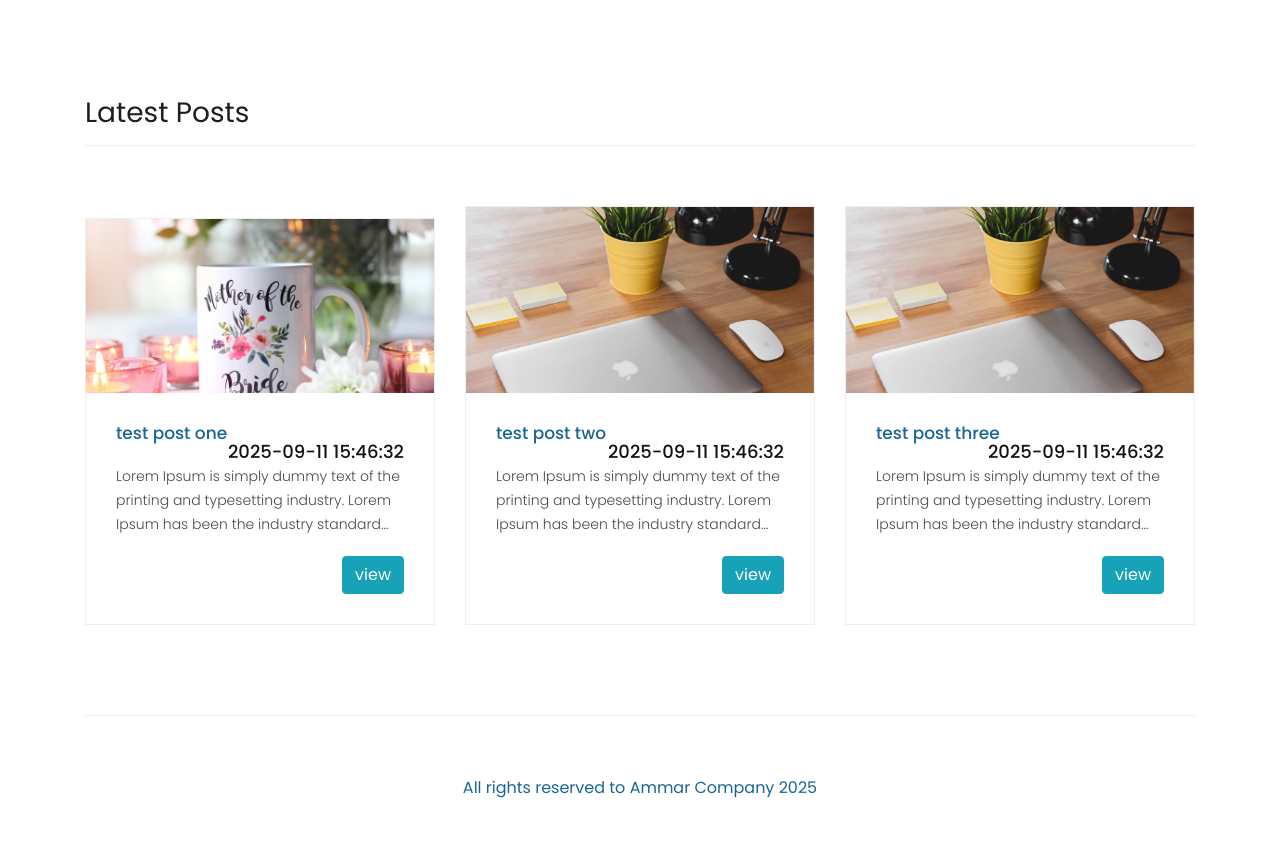
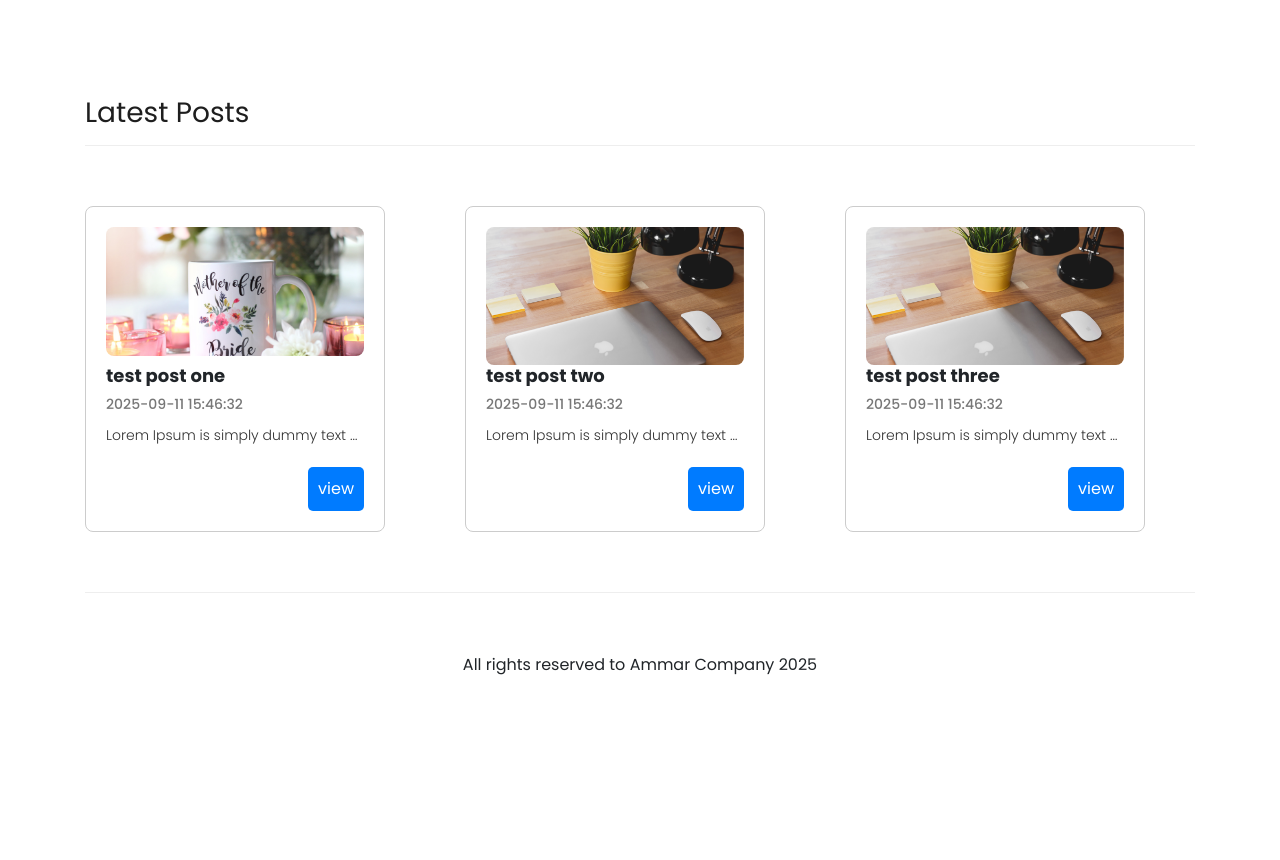
Before and after one commit to amarmeky/blog_project, a PHP site: page / in a window 1280 px wide. Shown: the part 684-1544 px from the top of the page. After the commit the page ends 1359 px from the top, so only its background shows below. Run offline with PHP 8.4, Linux system fonts and the light colour scheme; data comes from the database, SQL or seed files in the repository; some libraries are stand-ins or nearby versions.

Commit message:
add handleEditPost and inhancment project

```diff
--- a/assets/css/templatemo-sixteen.css
+++ b/assets/css/templatemo-sixteen.css
@@ -13,22 +13,10 @@ body {
 	-moz-osx-font-smoothing: grayscale;
 }
 
-p.all-view {
+p {
 	margin-bottom: 0px;
 	font-size: 14px;
 	font-weight: 300;
-	color: #4a4a4a;
-	line-height: 24px;
-	display: -webkit-box;
-	-webkit-box-orient: vertical;
-	-webkit-line-clamp: 3;
-	overflow: hidden;
-	overflow-wrap: anywhere;
-}
-
-p.post-view {
-	margin-bottom: 0px;
-	font-size: 16px;
 	color: #4a4a4a;
 	line-height: 24px;
 }
@@ -462,59 +450,72 @@ header .navbar {
 }
 
 .product-item {
-	border: 1px solid #eee;
-	margin-bottom: 30px;
-
+	display: flex;
+	flex-direction: column;
+	justify-content: space-between;
+	max-width: 300px;
+	/* أو العرض المطلوب */
+	background-color: #fff;
+	border: 1px solid #ccc;
+	border-radius: 8px;
+	padding: 20px;
+	height: 100%;
 }
 
-.product-item .down-content {
-	padding: 30px;
-	position: relative;
-
+.product-image {
+	width: 100%;
+	height: auto;
+	border-radius: 8px;
 }
 
-.product-item img {
-	width: 100%;
-	overflow: hidden;
+.product-content {
+	display: flex;
+	flex-direction: column;
+	justify-content: space-between;
+	flex-grow: 1;
 }
 
-.product-item .down-content h4 {
-	font-size: 17px;
-	color: #1a6692;
-	margin-bottom: 20px;
+.product-title {
+	font-size: 18px;
+	font-weight: bold;
+	margin-bottom: 10px;
+	overflow: hidden;
+	white-space: nowrap;
+	text-overflow: ellipsis;
+	/* إضافة الـ ... */
 }
 
-.product-item .down-content h6 {
-	position: absolute;
-	top: 48px;
-	right: 30px;
-	font-size: 18px;
-	color: #121212;
+.product-date {
+	font-size: 14px;
+	color: #777;
+	margin-bottom: 10px;
 }
 
-.product-item .down-content p {
+.product-body {
+	font-size: 14px;
+	color: #333;
 	margin-bottom: 20px;
+	overflow: hidden;
+	text-overflow: ellipsis;
+	/* إضافة الـ ... */
+	white-space: nowrap;
+	/* منع النص من الانتقال لأسطر جديدة */
+	max-width: 100%;
+	/* حدّد عرض النص */
 }
 
-.product-item .down-content ul li {
-	display: inline-block;
+.product-button {
+	padding: 10px;
+	background-color: #007bff;
+	color: white;
+	border: none;
+	border-radius: 5px;
+	cursor: pointer;
 }
 
-.product-item .down-content ul li i {
-	color: #f33f3f;
-	font-size: 14px;
+.product-button:hover {
+	background-color: #0056b3;
 }
-
-.product-item .down-content span {
-	position: absolute;
-	right: 30px;
-	bottom: 30px;
-	font-size: 13px;
-	color: #f33f3f;
-	font-weight: 500;
-}
-
-
 
 
 /* Best Features */
@@ -627,9 +628,7 @@ header .navbar {
 	margin-top: 12px;
 }
 
-.col-md-4 {
-	place-content: flex-end;
-}
+
 
 
 /* Footer */
@@ -642,7 +641,6 @@ footer .inner-content {
 	border-top: 1px solid #eee;
 	margin-top: 60px;
 	padding: 60px 0px;
-	color: #1a6692
 }
 
 footer .inner-content p {
--- a/index.php
+++ b/index.php
@@ -7,7 +7,7 @@ if($result>0){
   $posts=mysqli_fetch_all($result, MYSQLI_ASSOC);
 }
 else{
-  $msg="not found products";
+  $msg="not found posts";
 }
 ?>
 <!-- Page Content -->
@@ -35,16 +35,26 @@ else{
   </div>
 </div>
 <!-- Banner Ends Here -->
-<?php
-if(isset($_SESSION['success'])){
-  echo "<div class='alert alert-success'>".$_SESSION['success']."</div>";
-  unset($_SESSION['success']);
-}
-?>
+
 <div class="latest-products">
   <div class="container">
     <div class="row">
       <div class="col-md-12">
+        <?php
+        if (isset($_SESSION['errors'])) {
+          foreach ($_SESSION['errors'] as $error) {
+            echo "<div class='alert alert-danger'>$error</div>";
+          }
+          unset($_SESSION['errors']);
+        }
+        if (isset($_SESSION['success'])) {
+          foreach ($_SESSION['success'] as $success) {
+            echo "<div class='alert alert-success'>$success</div>";
+          }
+          unset($_SESSION['success']);
+        }
+        ?>
+
         <div class="section-heading">
           <h2>Latest Posts</h2>
           <!-- <a href="products.html">view all products <i class="fa fa-angle-right"></i></a> -->
@@ -55,13 +65,13 @@ if(isset($_SESSION['success'])){
         ?>
       <div class="col-md-4" >
         <div class="product-item">
-          <a href="viewPost.php?id=<?php echo $post['id']; ?>"><img src="assets/images/postimage/<?php echo $post['image']; ?>" alt=""></a>
+          <a href="viewPost.php?id=<?php echo $post['id']; ?>"><img src="assets/images/postimage/<?php echo $post['image']; ?>" alt="No Image Now" class="product-image"></a>
           <div class="down-content">
-              <h4><?php echo $post['title']; ?></h4>
-            <h6><?php echo $post['created_at']; ?></h6>
-            <p class='all-view'> <?php echo $post['body']; ?></p>
+              <h4 class="product-title"><?php echo $post['title']; ?></h4>
+            <h6 class="product-date"><?php echo $post['created_at']; ?></h6>
+            <p class='product-body'> <?php echo $post['body']; ?></p>
             <div class="d-flex justify-content-end">
-              <a href="viewPost.php?id=<?php echo $post['id']; ?>" class="btn btn-info "> view</a>
+              <a href="viewPost.php?id=<?php echo $post['id']; ?>" class="product-button btn btn-info "> view</a>
             </div>
           </div>
         </div>
```
Also changed, not shown: editPost.php (+23 -7 lines), handle/handleEditPost.php (added, +66 -0 lines), handle/handleaddpost.php (+8 -6 lines), viewPost.php (+23 -1 lines), assets/images/postimage/68c2ba43cbc75.png (added), assets/images/postimage/68c2bb0e9e711.png (added), assets/images/postimage/68c2bb277d3e0.png (added), assets/images/postimage/68c2c2fa28fb2.png (added), assets/images/postimage/68c2e1948dc1a.png (added), assets/images/postimage/68c2e2349cfe5.png (added), assets/images/postimage/68c2e6833c48e.png (added), assets/images/postimage/68c2e6a448bfa.png (added), assets/images/postimage/68c2e7120ae93.png (added), assets/images/postimage/68c2e75113850.png (added), 2 more files.
